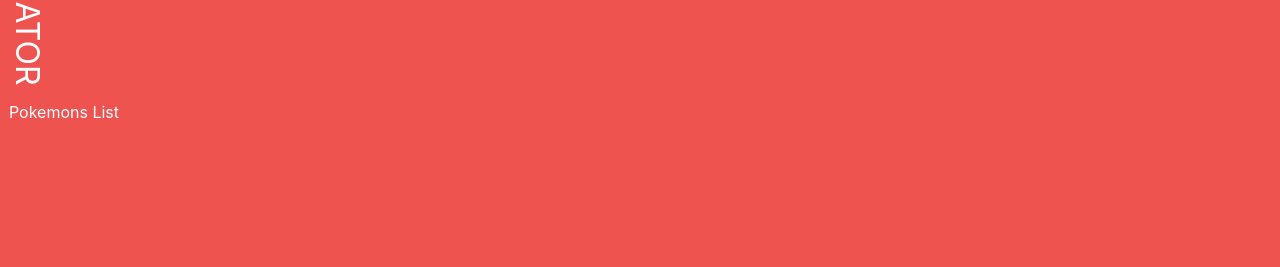
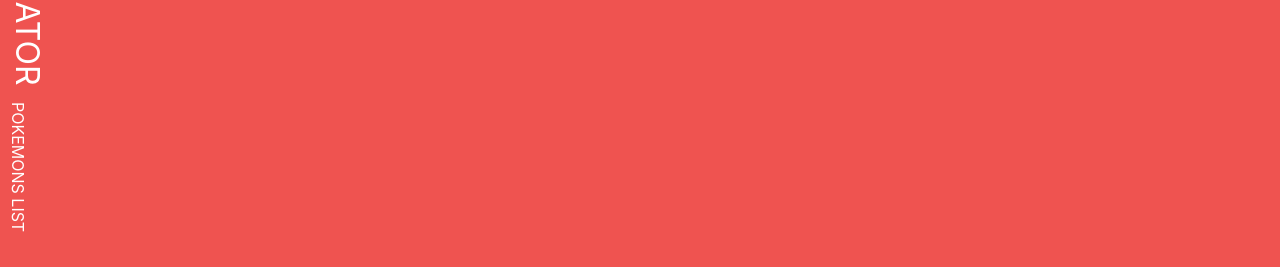
Before and after one commit to ErykMiszczuk/pokedexinator, a React (Create React App) app: page / in a window 1280 px wide. Shown: the part 189-456 px from the top of the page. Built offline with nearby package versions, Linux system fonts and the light colour scheme; no server answers.

Commit message:
Added diffrent text direction in main menu, praepared folder structure for pagination

```diff
--- a/src/App.css
+++ b/src/App.css
@@ -17,7 +17,7 @@
   height: 100vh;
   background-color: var(--colorPrimary);
   display: grid;
-  grid-template-columns: 10% 1fr;
+  grid-template-columns: minmax(60px, 10%) 1fr;
   grid-template-rows: 10vh 90vh;
   gap: 1px 1px;
   grid-template-areas:
--- a/src/components/MenuListItem/MenuListItem.css
+++ b/src/components/MenuListItem/MenuListItem.css
@@ -4,4 +4,6 @@
     justify-content: center;
     padding: 0.5rem;
     color: var(--colorTextLight);
+    writing-mode: vertical-lr;
+    text-transform: uppercase;
 }
```
Also changed, not shown: src/components/ContentPagination/ContentPagination.css (added), src/components/ContentPagination/ContentPagination.js (added).
